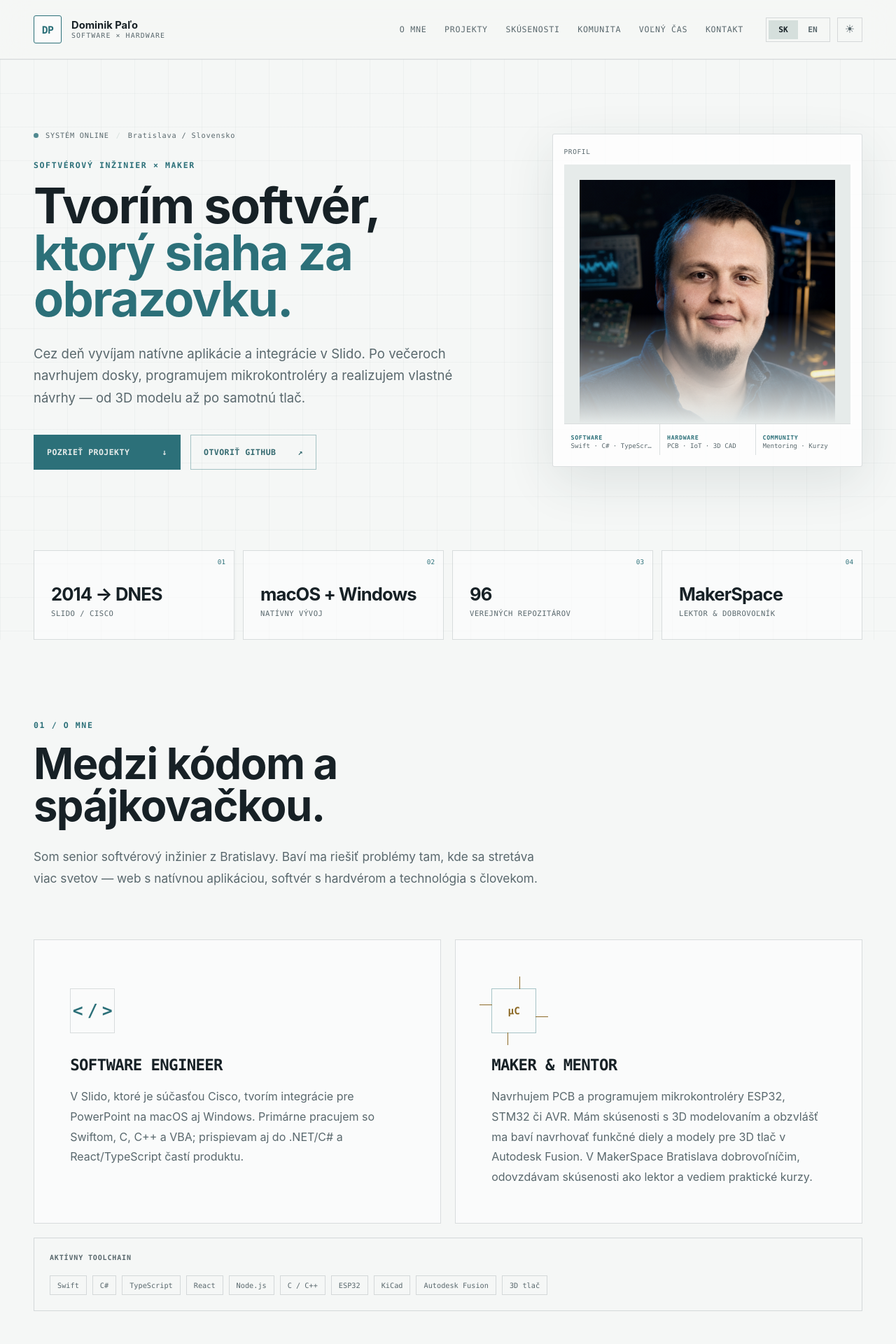
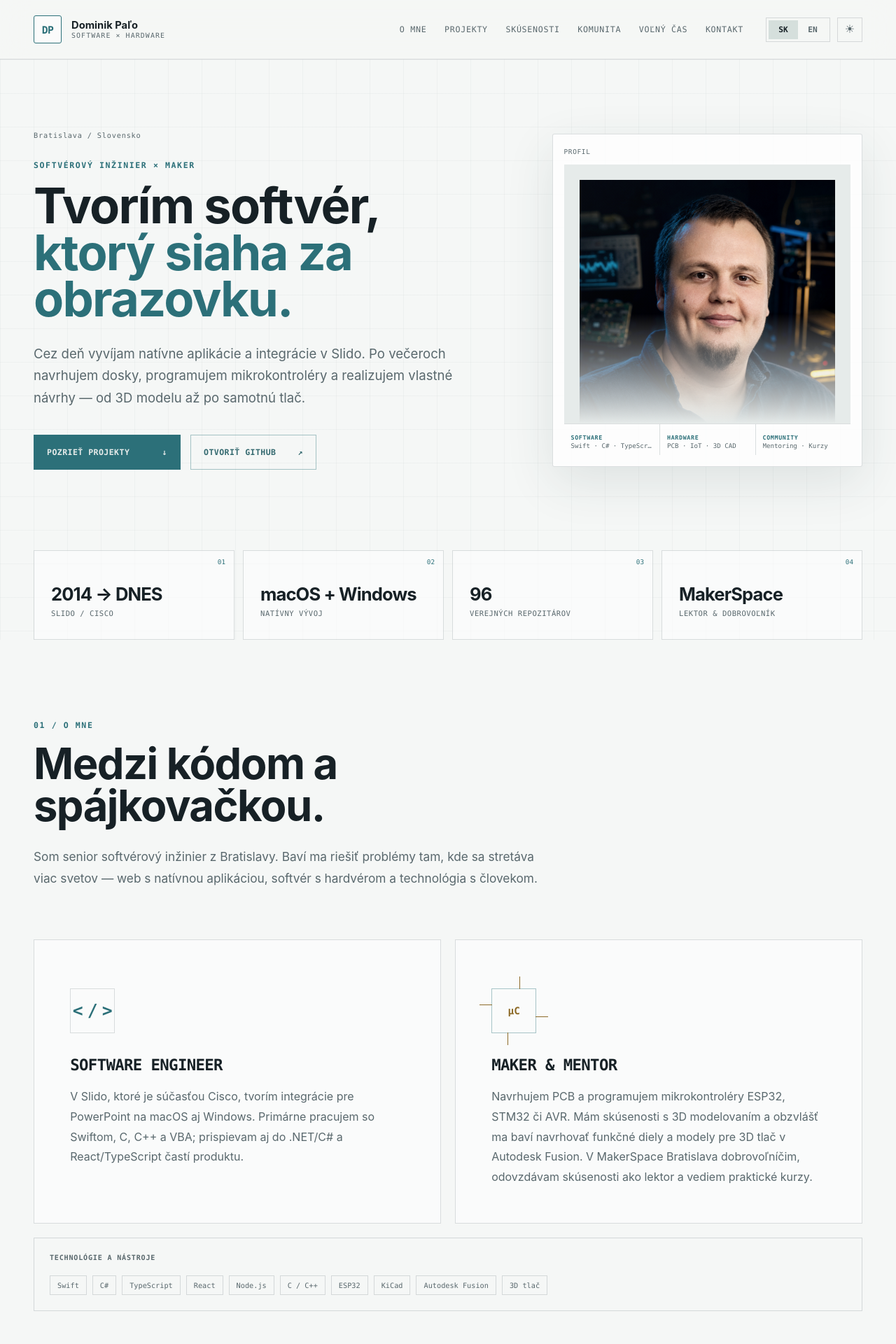
Before and after one commit to DominikPalo/dominikpalo.github.io, a React (Vite) app: page / in a window 1280 px wide. Shown: the top 1920 px of the page at 70% size. Built offline with nearby package versions, Linux system fonts and the light colour scheme.

Commit message:
Refine interface copy for professional tone

```diff
--- a/app/globals.css
+++ b/app/globals.css
@@ -315,9 +315,6 @@ html[data-theme="dark"] .theme-icon-dark {
 }
 
 .system-status {
-  display: flex;
-  align-items: center;
-  gap: 10px;
   width: fit-content;
   border: 0;
   background: transparent;
@@ -325,18 +322,6 @@ html[data-theme="dark"] .theme-icon-dark {
   padding: 0;
   font: 550 0.64rem var(--font-mono);
   letter-spacing: 0.08em;
-}
-
-.status-dot {
-  width: 7px;
-  height: 7px;
-  border-radius: 50%;
-  background: var(--cyan);
-  opacity: 0.82;
-}
-
-.status-divider {
-  color: var(--navy-700);
 }
 
 .eyebrow,
@@ -708,15 +693,9 @@ html[data-theme="dark"] .theme-icon-dark {
 }
 
 .toolchain-header {
-  display: flex;
-  justify-content: space-between;
   color: var(--muted);
   font: 600 0.63rem var(--font-mono);
   letter-spacing: 0.08em;
-}
-
-.toolchain-pulse {
-  display: none;
 }
 
 .tool-list {
@@ -1109,9 +1088,6 @@ html[data-theme="dark"] .theme-icon-dark {
 }
 
 .hobby-card-header {
-  display: flex;
-  justify-content: space-between;
-  gap: 18px;
   border-bottom: 1px solid var(--line);
   padding: 14px 18px;
   color: var(--muted);
@@ -1119,7 +1095,7 @@ html[data-theme="dark"] .theme-icon-dark {
   letter-spacing: 0.08em;
 }
 
-.hobby-card-header span:first-child {
+.hobby-card-header span {
   color: var(--cyan);
 }
 
--- a/app/page.tsx
+++ b/app/page.tsx
@@ -43,7 +43,6 @@ const copy = {
     themeSwitch: "Zmeniť farebný režim",
     themeSwitchToLight: "Prepnúť na svetlý režim",
     themeSwitchToDark: "Prepnúť na tmavý režim",
-    status: "SYSTÉM ONLINE",
     location: "Bratislava / Slovensko",
     eyebrow: "SOFTVÉROVÝ INŽINIER × MAKER",
     heroTitleTop: "Tvorím softvér,",
@@ -76,7 +75,7 @@ const copy = {
     makerTitle: "MAKER & MENTOR",
     makerBody:
       "Navrhujem PCB a programujem mikrokontroléry ESP32, STM32 či AVR. Mám skúsenosti s 3D modelovaním a obzvlášť ma baví navrhovať funkčné diely a modely pre 3D tlač v Autodesk Fusion. V MakerSpace Bratislava dobrovoľníčim, odovzdávam skúsenosti ako lektor a vediem praktické kurzy.",
-    stackLabel: "AKTÍVNY TOOLCHAIN",
+    stackLabel: "TECHNOLÓGIE A NÁSTROJE",
     stack: ["Swift", "C#", "TypeScript", "React", "Node.js", "C / C++", "ESP32", "KiCad", "Autodesk Fusion", "3D tlač"],
     workKicker: "02 / VYBRANÉ PROJEKTY",
     workTitle: "Veci, ktoré fungujú v reálnom svete.",
@@ -169,22 +168,22 @@ const copy = {
     communityBody:
       "Vo voľnom čase pôsobím v MakerSpace Bratislava — komunitnej dielni v Novej Cvernovke. Dobrovoľníčim pri jej fungovaní, pomáham ľuďom s elektronikou a maker projektmi, lektorujem a vediem praktické kurzy.",
     communityCta: "Navštíviť MakerSpace Bratislava",
-    communityConsole: "MSBA://KOMUNITA",
+    communityConsole: "MAKERSPACE BRATISLAVA",
     communityRoles: [
       ["DOBROVOĽNÍK", "Pomoc komunite a dielni"],
       ["LEKTOR", "Zdieľanie elektronického know-how"],
       ["VEDENIE KURZOV", "Praktické kurzy od nápadu k výrobku"],
     ],
-    hobbiesKicker: "05 / OFFLINE MODE",
+    hobbiesKicker: "05 / VOĽNÝ ČAS",
     hobbiesTitle: "Keď nie som za počítačom, som na cestách.",
     hobbiesIntro:
       "Technológie sú veľká časť môjho sveta, ale tie najlepšie zážitky často začínajú mimo obrazovky.",
-    rideLabel: "RIDE / 01",
+    rideLabel: "MOTORKA",
     rideTitle: "Honda NC750X",
     rideBody:
       "Jazda na motorke je pre mňa spôsob, ako vyčistiť hlavu, zmeniť perspektívu a objavovať cestu bez pevného plánu. Najradšej zo sedla vlastnej Hondy NC750X.",
     rideTags: ["Dve kolesá", "Otvorená cesta", "Bez pevného plánu"],
-    travelLabel: "TRAVEL / 02",
+    travelLabel: "CESTOVANIE",
     travelTitle: "Takmer celá Ázia",
     travelBody:
       "Veľmi rád cestujem — najmä po Ázii, ktorú mám precestovanú takmer celú. Fascinujú ma rozdielne kultúry, jedlo, pulzujúce mestá aj miesta ďaleko od hlavných trás.",
@@ -193,7 +192,7 @@ const copy = {
     contactTitle: "Ozvite sa mi.",
     contactBody:
       "Ak máte otázku, nápad na spoluprácu alebo sa chcete porozprávať o technológiách či maker projektoch, napíšte mi.",
-    contactFormLabel: "SPRÁVA / SECURE CHANNEL",
+    contactFormLabel: "KONTAKT",
     contactFormEndpoint: "Kontaktný formulár",
     contactName: "Meno",
     contactNamePlaceholder: "Ako sa voláte?",
@@ -202,7 +201,7 @@ const copy = {
     contactSubject: "Predmet",
     contactSubjectPlaceholder: "O čom sa chcete porozprávať?",
     contactMessage: "Správa",
-    contactMessagePlaceholder: "Napíšte mi viac o vašom nápade alebo probléme...",
+    contactMessagePlaceholder: "Napíšte mi viac o tom, čo máte na mysli...",
     contactSend: "Odoslať správu",
     contactSuccess: "Správa bola odoslaná. Ozvem sa čo najskôr.",
     footerNote: "Navrhnuté medzi kódom a cínom.",
@@ -237,7 +236,6 @@ const copy = {
     themeSwitch: "Change color mode",
     themeSwitchToLight: "Switch to light mode",
     themeSwitchToDark: "Switch to dark mode",
-    status: "SYSTEM ONLINE",
     location: "Bratislava / Slovakia",
     eyebrow: "SOFTWARE ENGINEER × MAKER",
     heroTitleTop: "I build software",
@@ -270,7 +268,7 @@ const copy = {
     makerTitle: "MAKER & MENTOR",
     makerBody:
       "I design PCBs and program ESP32, STM32, and AVR microcontrollers. I’m experienced in 3D modelling and especially enjoy designing functional parts and models for 3D printing in Autodesk Fusion. At MakerSpace Bratislava, I volunteer, share knowledge as a lecturer, and lead hands-on courses.",
-    stackLabel: "ACTIVE TOOLCHAIN",
+    stackLabel: "TECHNOLOGIES & TOOLS",
     stack: ["Swift", "C#", "TypeScript", "React", "Node.js", "C / C++", "ESP32", "KiCad", "Autodesk Fusion", "3D printing"],
     workKicker: "02 / SELECTED WORK",
     workTitle: "Things that work in the real world.",
@@ -363,22 +361,22 @@ const copy = {
     communityBody:
       "In my free time, I’m active at MakerSpace Bratislava — a community workshop at Nová Cvernovka. I volunteer to help run the space, support people with electronics and maker projects, teach, and lead hands-on courses.",
     communityCta: "Visit MakerSpace Bratislava",
-    communityConsole: "MSBA://COMMUNITY",
+    communityConsole: "MAKERSPACE BRATISLAVA",
     communityRoles: [
       ["VOLUNTEER", "Helping the community and workshop"],
       ["LECTURER", "Sharing electronics know-how"],
       ["COURSE LEAD", "Hands-on courses from idea to object"],
     ],
-    hobbiesKicker: "05 / OFFLINE MODE",
+    hobbiesKicker: "05 / FREE TIME",
     hobbiesTitle: "When I’m away from the computer, I’m on the road.",
     hobbiesIntro:
       "Technology is a big part of my world, but the best experiences often begin away from a screen.",
-    rideLabel: "RIDE / 01",
+    rideLabel: "MOTORCYCLING",
     rideTitle: "Honda NC750X",
     rideBody:
       "Riding clears my head, changes my perspective, and turns the road itself into the destination. My Honda NC750X is my favourite way to set off without a fixed plan.",
     rideTags: ["Two wheels", "Open road", "No fixed plan"],
-    travelLabel: "TRAVEL / 02",
+    travelLabel: "TRAVEL",
     travelTitle: "Almost all of Asia",
     travelBody:
       "I love travelling, especially across Asia — a continent I have explored almost in its entirety. I’m drawn to its different cultures, food, restless cities, and places far beyond the main routes.",
@@ -387,7 +385,7 @@ const copy = {
     contactTitle: "Let’s talk.",
     contactBody:
       "If you have a question, an idea for collaboration, or simply want to talk about technology or maker projects, send me a message.",
-    contactFormLabel: "MESSAGE / SECURE CHANNEL",
+    contactFormLabel: "CONTACT",
     contactFormEndpoint: "Contact form",
     contactName: "Name",
     contactNamePlaceholder: "What should I call you?",
@@ -396,7 +394,7 @@ const copy = {
     contactSubject: "Subject",
     contactSubjectPlaceholder: "What would you like to discuss?",
     contactMessage: "Message",
-    contactMessagePlaceholder: "Tell me more about your idea or problem...",
+    contactMessagePlaceholder: "Tell me more about what you have in mind...",
     contactSend: "Send message",
     contactSuccess: "Your message has been sent. I’ll get back to you soon.",
     footerNote: "Designed between code and solder.",
@@ -742,9 +740,6 @@ export default function Home() {
         <div className="container hero-grid">
           <div className="hero-copy">
             <div className="system-status">
-              <span className="status-dot" />
-              {t.status}
-              <span className="status-divider">/</span>
               {t.location}
             </div>
             <p className="eyebrow">{t.eyebrow}</p>
@@ -861,7 +856,6 @@ export default function Home() {
           <div className="toolchain">
             <div className="toolchain-header">
               <span>{t.stackLabel}</span>
-              <span className="toolchain-pulse">SIGNAL: STABLE</span>
             </div>
             <div className="tool-list">
               {t.stack.map((item) => (
@@ -1027,7 +1021,6 @@ export default function Home() {
             <article className="hobby-card ride-card">
               <div className="hobby-card-header">
                 <span>{t.rideLabel}</span>
-                <span>ROAD STATUS: OPEN</span>
               </div>
               <div className="ride-visual" aria-hidden="true">
                 <img
@@ -1050,7 +1043,6 @@ export default function Home() {
             <article className="hobby-card travel-card">
               <div className="hobby-card-header">
                 <span>{t.travelLabel}</span>
-                <span>REGION: ASIA</span>
               </div>
               <div className="travel-visual" aria-hidden="true">
                 <img className="asia-map-outline" src="/asia-outline.png" alt="" />
```
